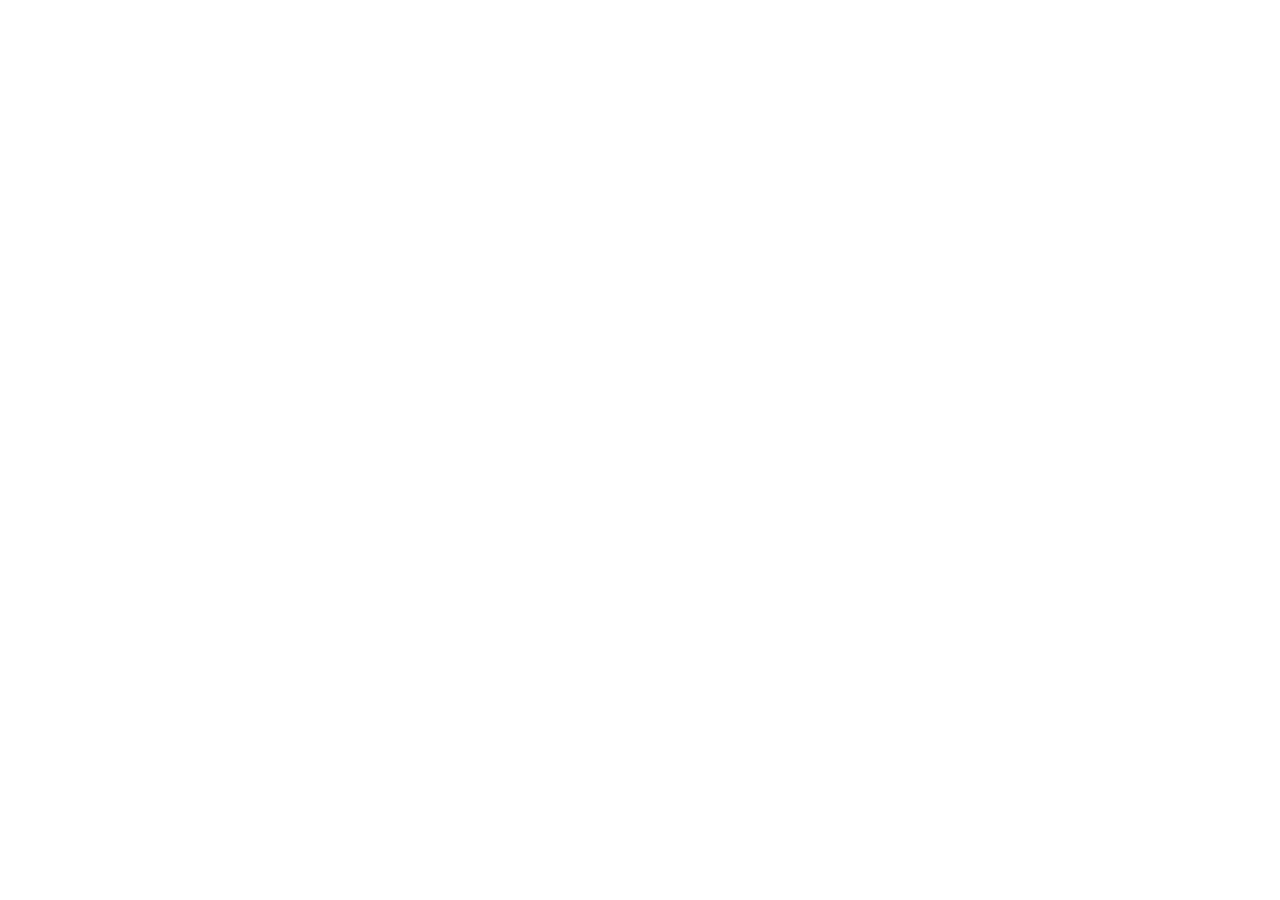
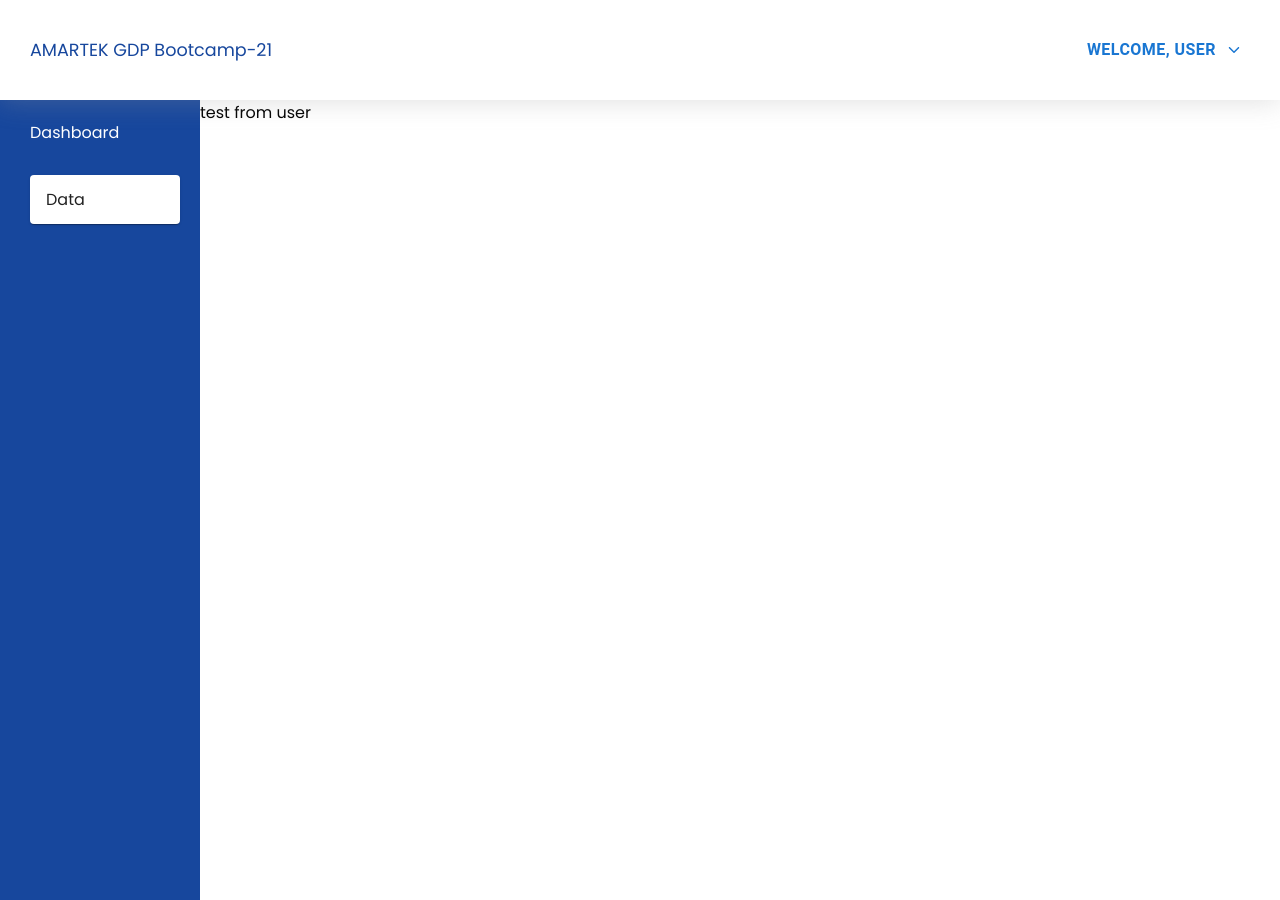
Before and after one commit to Lahar91/academic_amartek, a React (Create React App) app in the folder Front_End/academi_amartek/: page /user in a window 1280 px wide. Before the commit this address had no page. Before the commit the page ends 800 px from the top, so only its background shows below. Built offline with nearby package versions, Linux system fonts and the light colour scheme.

Commit message:
create admin dashboard view

```diff
--- a/Front_End/academi_amartek/package.json
+++ b/Front_End/academi_amartek/package.json
@@ -3,6 +3,9 @@
   "version": "0.1.0",
   "private": true,
   "dependencies": {
+    "@emotion/react": "^11.10.6",
+    "@emotion/styled": "^11.10.6",
+    "@mui/material": "^5.11.16",
     "@testing-library/jest-dom": "^5.16.5",
     "@testing-library/react": "^13.4.0",
     "@testing-library/user-event": "^13.5.0",
--- a/Front_End/academi_amartek/src/App.js
+++ b/Front_End/academi_amartek/src/App.js
@@ -1,5 +1,7 @@
 import { BrowserRouter as Router, Routes, Route } from "react-router-dom";
 import CariLowongan from "./components/page/user_management/cari_lowongan";
+import Dashboard from "./components/template/admin/dashboard";
+import UserView from "./components/template/admin/user-view";
 
 // ini untuk route url aplikasi
 function App() {
@@ -7,6 +9,8 @@
 		<Router>
 			<Routes>
 				<Route path="/" element={<CariLowongan />} />
+				<Route path="/dashboard" element={<Dashboard />} />
+				<Route path="/user" element={<UserView />} />
 			</Routes>
 		</Router>
 	);
--- /dev/null
+++ b/Front_End/academi_amartek/src/components/template/admin/dashboard/index.js
@@ -0,0 +1,16 @@
+import Header from "../header";
+import Sidebar from "../sidebar";
+
+function Dashboard() {
+	return (
+		<div>
+			<Header />
+			<div style={{ display: "flex" }}>
+				<Sidebar />
+				test
+			</div>
+		</div>
+	);
+}
+
+export default Dashboard;
--- /dev/null
+++ b/Front_End/academi_amartek/src/components/template/admin/header/index.css
@@ -0,0 +1,24 @@
+.dash-head{
+  background-color: #FFF;
+  display: flex;
+  align-items: center;
+  padding: 30px;
+  justify-content: space-between;
+  color: var(--main-color);
+  position: sticky;
+  top: 0;
+  box-shadow: 0px 2px 25px rgba(157, 157, 157, 0.3);
+}
+
+.dash-head .dash-logo{
+  font-size: 1.1em;
+}
+
+.dash-head .dash-dropdown button {
+  /* background-color: red; */
+  font-size: 1em;
+  font-weight: bold;
+  display: flex;
+  align-items: center;
+  gap: 0 10px;
+}
--- /dev/null
+++ b/Front_End/academi_amartek/src/components/template/admin/header/index.js
@@ -0,0 +1,50 @@
+import "./index.css";
+import { Button, Menu, MenuItem } from "@mui/material";
+import { useState } from "react";
+import { IoIosArrowDown } from "react-icons/io";
+
+function Header() {
+	const [anchorEl, setAnchorEl] = useState(null);
+	const open = Boolean(anchorEl);
+
+	const handleClose = () => {
+		setAnchorEl(null);
+	};
+
+	return (
+		<div className="dash-head">
+			<div className="dash-logo">AMARTEK GDP Bootcamp-21</div>
+			<div className="dash-dropdown">
+				<Button
+					id="basic-button"
+					aria-controls={open ? "basic-menu" : undefined}
+					aria-haspopup="true"
+					aria-expanded={open ? "true" : undefined}
+					onClick={(e) => setAnchorEl(e.currentTarget)}
+				>
+					Welcome, USER
+					<IoIosArrowDown />
+				</Button>
+				<Menu
+					id="basic-menu"
+					anchorEl={anchorEl}
+					open={open}
+					onClose={handleClose}
+					MenuListProps={{
+						"aria-labelledby": "basic-button",
+					}}
+				>
+					<MenuItem
+						onClick={() => {
+							console.log("logout");
+						}}
+					>
+						Logout
+					</MenuItem>
+				</Menu>
+			</div>
+		</div>
+	);
+}
+
+export default Header;
--- /dev/null
+++ b/Front_End/academi_amartek/src/components/template/admin/sidebar/index.css
@@ -0,0 +1,58 @@
+.dash-sidebar{
+  background-color: var(--main-color);
+  width: 200px;
+  height: 100vh;
+  color: #fff;
+}
+
+.dash-sidebar .dash-dashboard{
+  color: #fff !important;
+  text-decoration: none !important;
+  display: block;
+  font-weight: normal !important;
+  padding-bottom: 10px !important;
+}
+
+.dash-sidebar .dash-dashboard, .accord-sidebar{
+  padding: 20px 20px 10px 30px;
+  cursor: pointer;
+  transition: .5s;
+}
+
+.css-1elwnq4-MuiPaper-root-MuiAccordion-root{
+  background-color: var(--main-color) !important;
+  color: #fff !important;
+  box-shadow: none !important;
+  position: static !important;
+}
+
+.css-sh22l5-MuiButtonBase-root-MuiAccordionSummary-root{
+  position: static !important;
+  padding: 0 !important;
+}
+
+.css-15v22id-MuiAccordionDetails-root{
+  padding: 25px 0 0 15px !important;
+  display: flex;
+  align-items: center;
+  gap: 0 10px;
+}
+
+.MuiAccordion-region a{
+  color: #fff !important;
+  text-decoration: none !important;
+  display: block;
+  font-weight: normal !important;
+}
+
+.css-sh22l5-MuiButtonBase-root-MuiAccordionSummary-root.Mui-expanded{
+  min-height: 0 !important;
+}
+
+.css-o4b71y-MuiAccordionSummary-content.Mui-expanded{
+  margin: 0 !important;
+}
+
+.css-1elwnq4-MuiPaper-root-MuiAccordion-root.Mui-expanded{
+  margin: 0 !important;
+}
--- /dev/null
+++ b/Front_End/academi_amartek/src/components/template/admin/sidebar/index.js
@@ -0,0 +1,36 @@
+import "./index.css";
+import { Accordion, AccordionSummary, AccordionDetails } from "@mui/material";
+import { MdExpandMore } from "react-icons/md";
+import { AiOutlineUser } from "react-icons/ai";
+import { NavLink } from "react-router-dom";
+
+function Sidebar() {
+	return (
+		<div className="dash-sidebar">
+			<NavLink exact="true" to="/dashboard" className="dash-dashboard">
+				Dashboard
+			</NavLink>
+			<div className="accord-sidebar">
+				<Accordion className="accord-container">
+					<AccordionSummary
+						expandIcon={<MdExpandMore size={23} color="white" />}
+						aria-controls="panelia-content"
+						id="panel1a-header"
+					>
+						<div>
+							<p>Data</p>
+						</div>
+					</AccordionSummary>
+					<NavLink exact="true" to="/user">
+						<AccordionDetails>
+							<AiOutlineUser />
+							User
+						</AccordionDetails>
+					</NavLink>
+				</Accordion>
+			</div>
+		</div>
+	);
+}
+
+export default Sidebar;
--- /dev/null
+++ b/Front_End/academi_amartek/src/components/template/admin/user-view/index.js
@@ -0,0 +1,16 @@
+import Header from "../header";
+import Sidebar from "../sidebar";
+
+function UserView() {
+	return (
+		<div>
+			<Header />
+			<div style={{ display: "flex" }}>
+				<Sidebar />
+				test from user
+			</div>
+		</div>
+	);
+}
+
+export default UserView;
--- a/Front_End/academi_amartek/src/components/template/user_management/navbar/index.css
+++ b/Front_End/academi_amartek/src/components/template/user_management/navbar/index.css
@@ -8,7 +8,7 @@
 .navbar{
   max-width: 1200px;
   margin: 0 auto;
-  padding: 20px 20px 0 20px;
+  padding: 30px 20px 0 20px;
   display: flex;
   align-items: center;
   justify-content: space-between;
```
Also changed, not shown: 1 other file (tests, documents, lock files or other folders).
